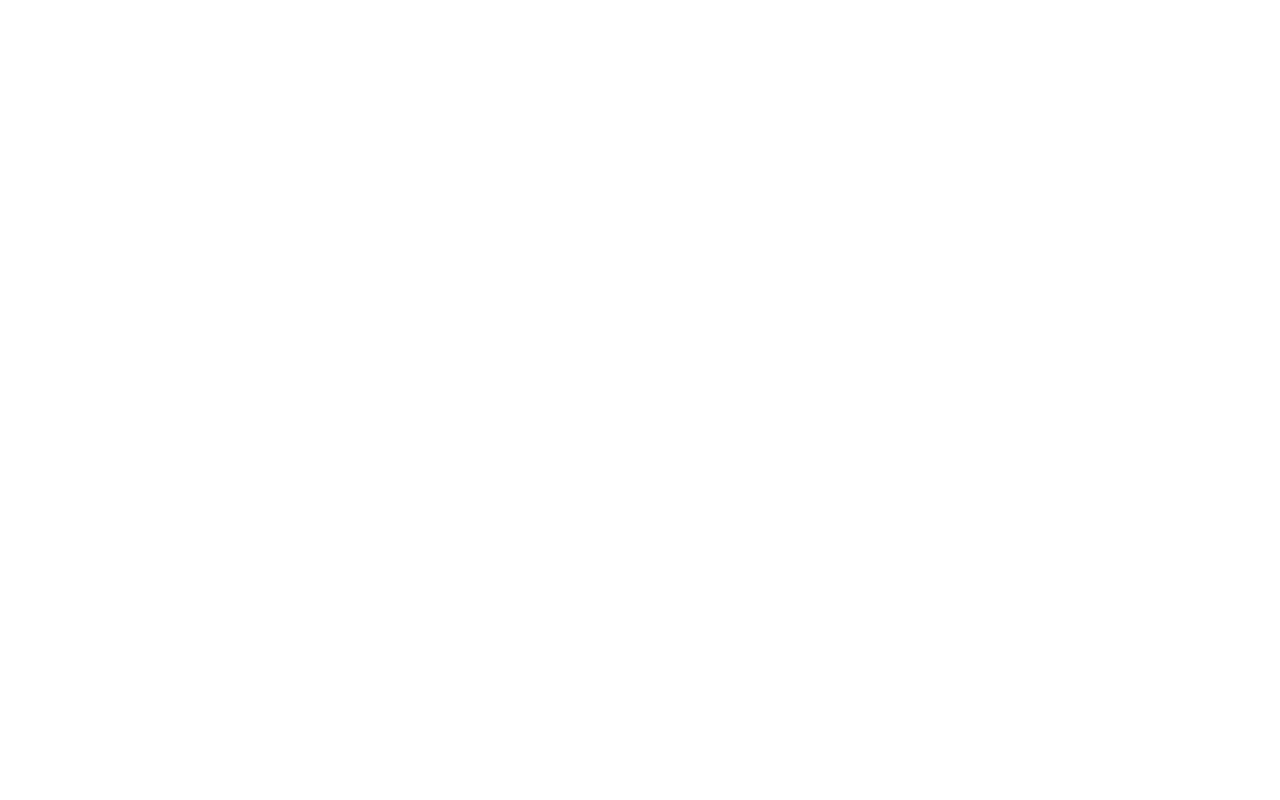
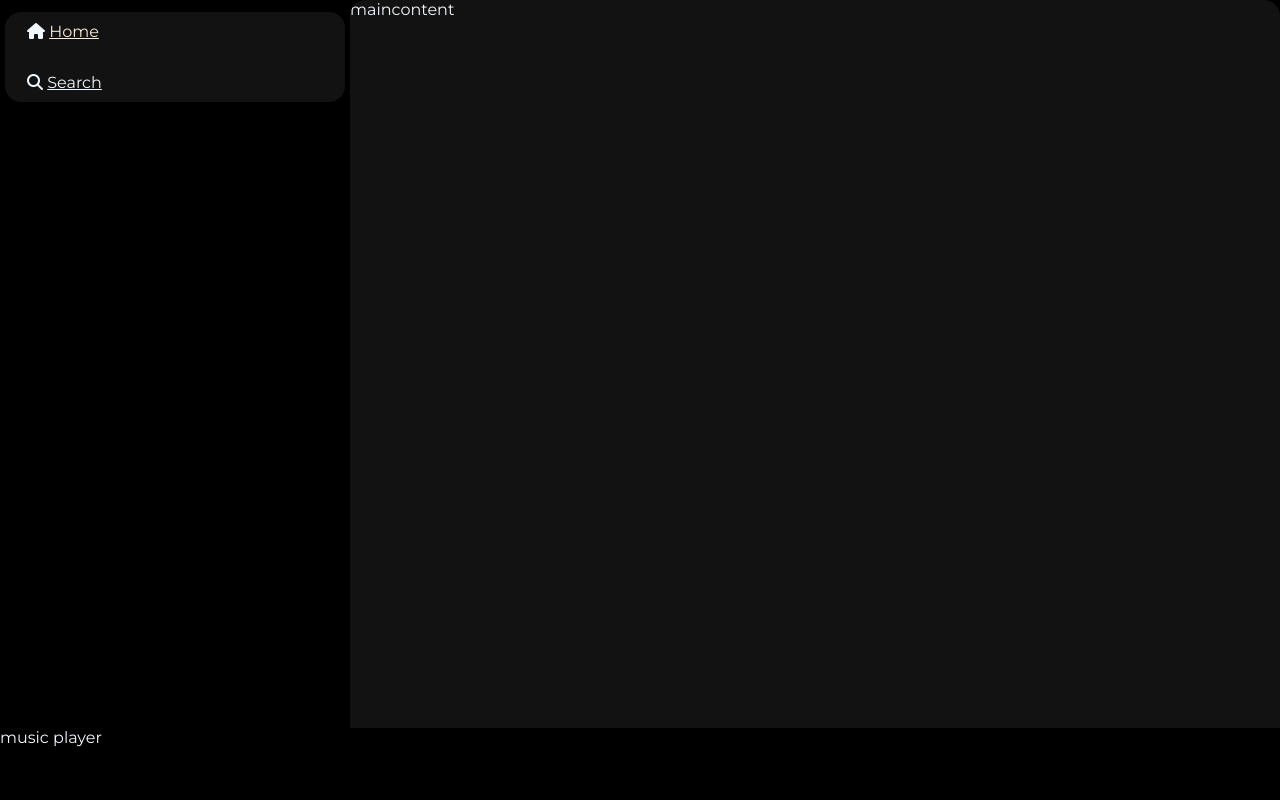
Before and after one commit to siddharthhSingh56/Spotify-clone, a plain HTML site: page index.html in a window 1280 px wide. Drawn offline with Linux system fonts and the light colour scheme.

Commit message:
style
added design to navigation bar home and search

```diff
--- a/index.html
+++ b/index.html
@@ -5,9 +5,33 @@
     <meta name="viewport" content="width=device-width, initial-scale=1.0">
     <title>Spotify - Web Player: Music for Everyone</title>
     <link rel="stylesheet" href="style.css">
+    <link rel="stylesheet" href="https://cdnjs.cloudflare.com/ajax/libs/font-awesome/6.4.2/css/all.min.css" integrity="sha512-z3gLpd7yknf1YoNbCzqRKc4qyor8gaKU1qmn+CShxbuBusANI9QpRohGBreCFkKxLhei6S9CQXFEbbKuqLg0DA==" crossorigin="anonymous" referrerpolicy="no-referrer" />
     <link rel="icon" href="./assets/logo.png">
+    <link rel="preconnect" href="https://fonts.googleapis.com">
+    <link rel="preconnect" href="https://fonts.gstatic.com" crossorigin>
+    <link href="https://fonts.googleapis.com/css2?family=Montserrat:wght@300;400;500;600;700&family=Poppins:wght@100&display=swap" rel="stylesheet">
 </head>
 <body>
+    <div class="main">
+        <div class="sidebar">
+            <div class="nav">
+                <div class="nav-option">
+                    <div class="home">
+                        <i class="fa-solid fa-house"></i>
+                        <a href="#" style="color: antiquewhite;">Home</a>
+                    </div>
 
+                </div>
+                <div class="nav-option">
+                    <div class="library">
+                        <i class="fa-solid fa-magnifying-glass"></i>
+                        <a href="#" style="color: aliceblue;">Search</a>
+                    </div>
+                </div>
+            </div>
+        </div>
+        <div class="main-content">maincontent </div>
+        <div class="music-player">music player</div>
+    </div>
 </body>
 </html>
--- a/style.css
+++ b/style.css
@@ -0,0 +1,48 @@
+body{
+font-family: 'Montserrat', sans-serif;
+margin: 0;
+background-color: black;
+color: aliceblue;
+overflow: hidden;
+}
+.main{
+    display: flex;
+    height: 100vh;
+}
+.sidebar{
+    background-color: #000;
+    width: 350px;
+    border-radius: 1rem; /* 1rem equal 16px */
+}
+.main-content{
+    background-color: #121212;
+    flex: 1;
+    border-radius: 1rem;
+    overflow: auto;
+}
+
+.music-player{
+    background-color: black;
+    position: fixed;
+    bottom: 0px;
+    width: 100%;
+    height: 72px;
+}
+
+.nav{
+    background-color: #121212;
+    border-radius: 1rem;
+    margin: 5px;
+}
+.home{
+
+    margin: 12px;
+    padding: 10px;
+
+}
+.library{
+
+    margin: 12px;
+    padding: 10px;
+
+}
```
